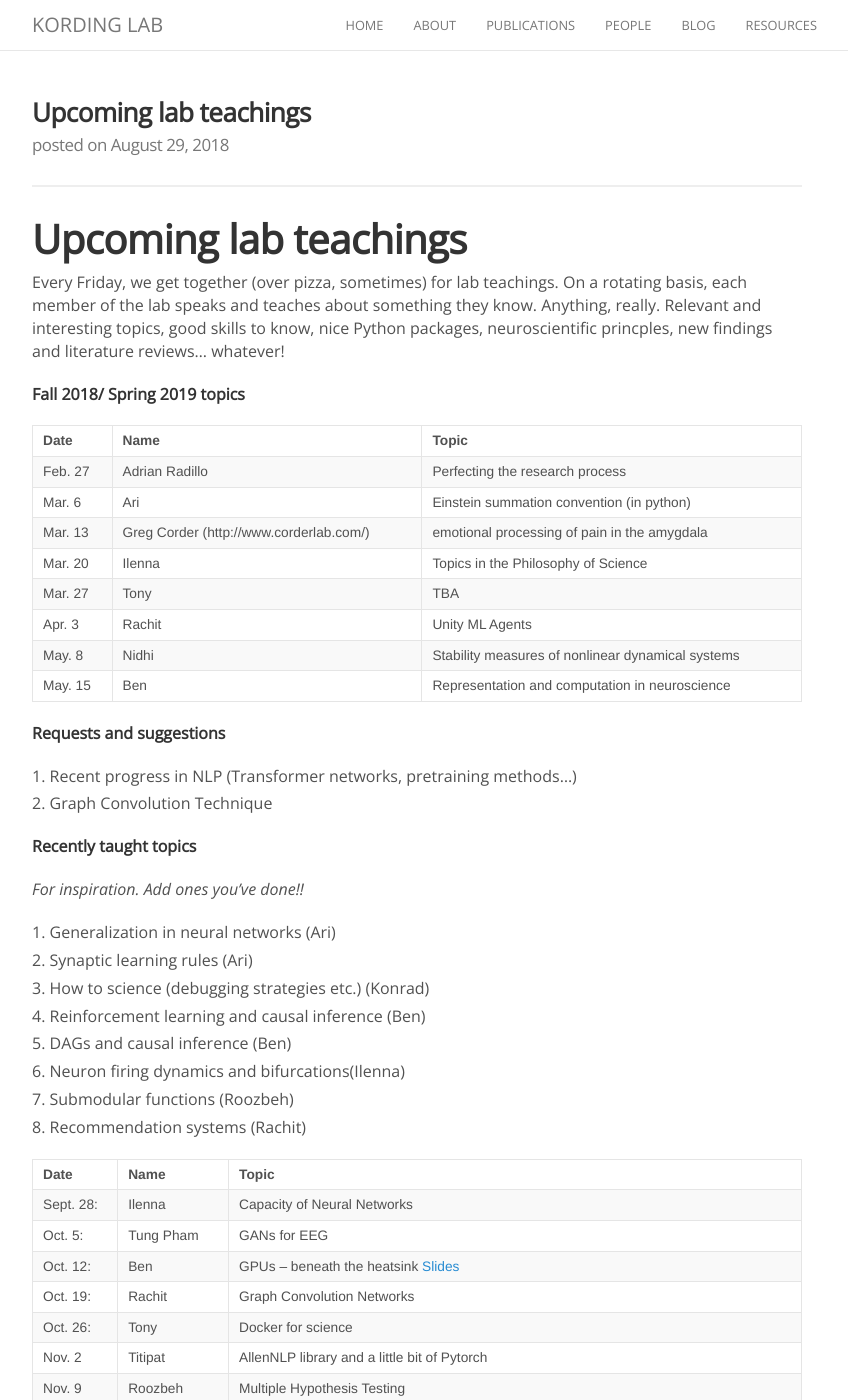
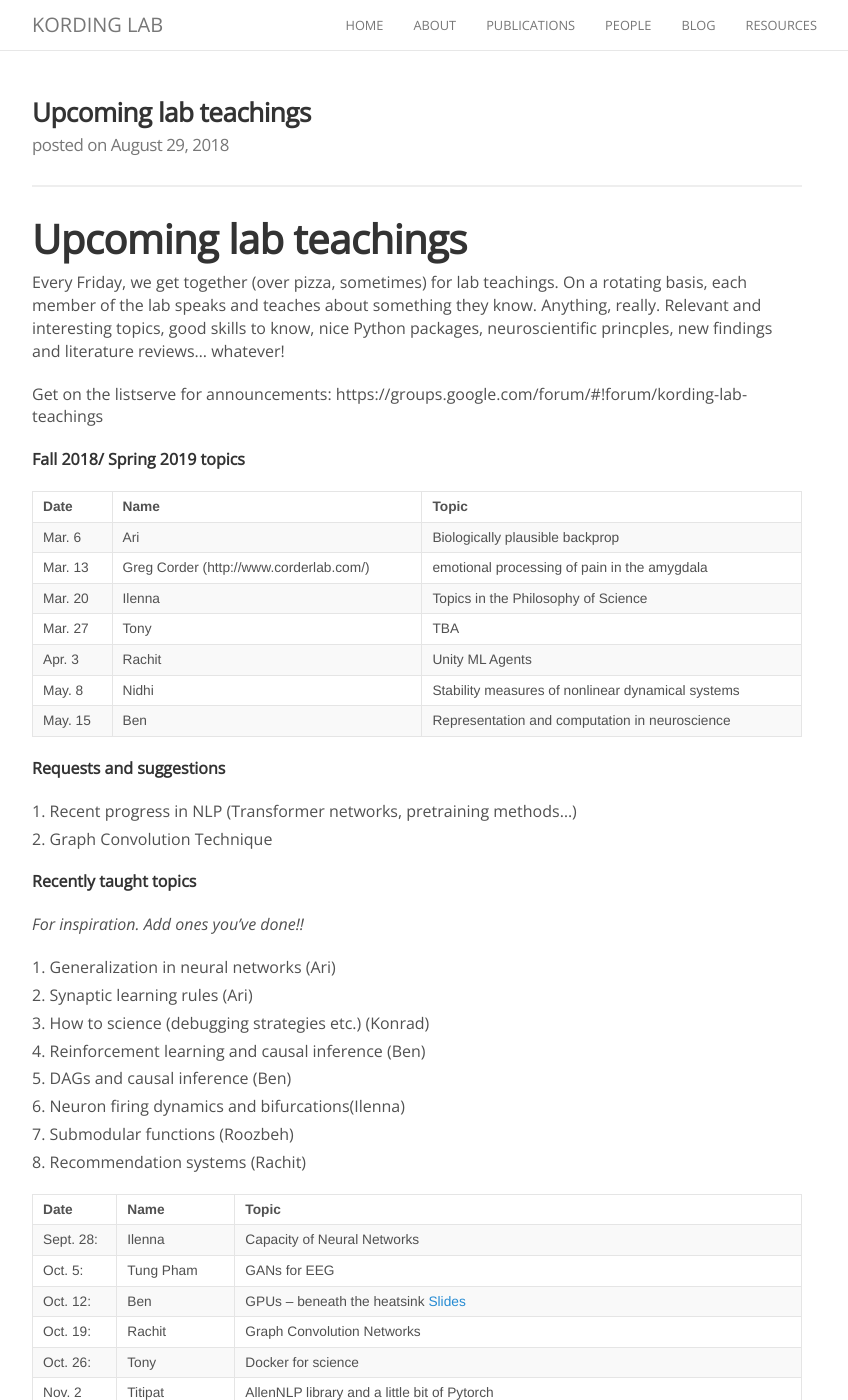
Before and after one commit to KordingLab/KordingLab.github.io, a Jekyll site: the page built from _posts/2018-08-29-upcoming-lab-teaching.md, in a window 1280 px wide and 1400 px high. Shown: the whole window, without its empty margins (223-1071 px from the left). Built offline with Jekyll 4.4.1, drawn with Linux system fonts in a browser that asks for light colours; nearby versions of some CDN libraries; comment, search, counter and statistics services are not loaded; some of the changed text lies outside the part shown.

Commit message:
Update 2018-08-29-upcoming-lab-teaching.md

```diff
--- a/_posts/2018-08-29-upcoming-lab-teaching.md
+++ b/_posts/2018-08-29-upcoming-lab-teaching.md
@@ -11,12 +11,13 @@ On a rotating basis, each member of the lab speaks and teaches about something t
 Anything, really. Relevant and interesting topics, good skills to know, nice Python packages,
 neuroscientific princples, new findings and literature reviews... whatever!
 
+Get on the listserve for announcements: https://groups.google.com/forum/#!forum/kording-lab-teachings
+
 **Fall 2018/ Spring 2019 topics**
 
 | Date | Name | Topic |
 |------|------|-------|
-|Feb. 27| 	Adrian Radillo | Perfecting the research process |
-|Mar. 6| Ari | Einstein summation convention (in python)|
+|Mar. 6| Ari | Biologically plausible backprop|
 |Mar. 13|Greg Corder (http://www.corderlab.com/)|emotional processing of pain in the amygdala|
 |Mar. 20| Ilenna | Topics in the Philosophy of Science |
 |Mar. 27| Tony | TBA |
```
Also changed, not shown: other parts of _posts/2018-08-29-upcoming-lab-teaching.md (+1 -0 lines).
